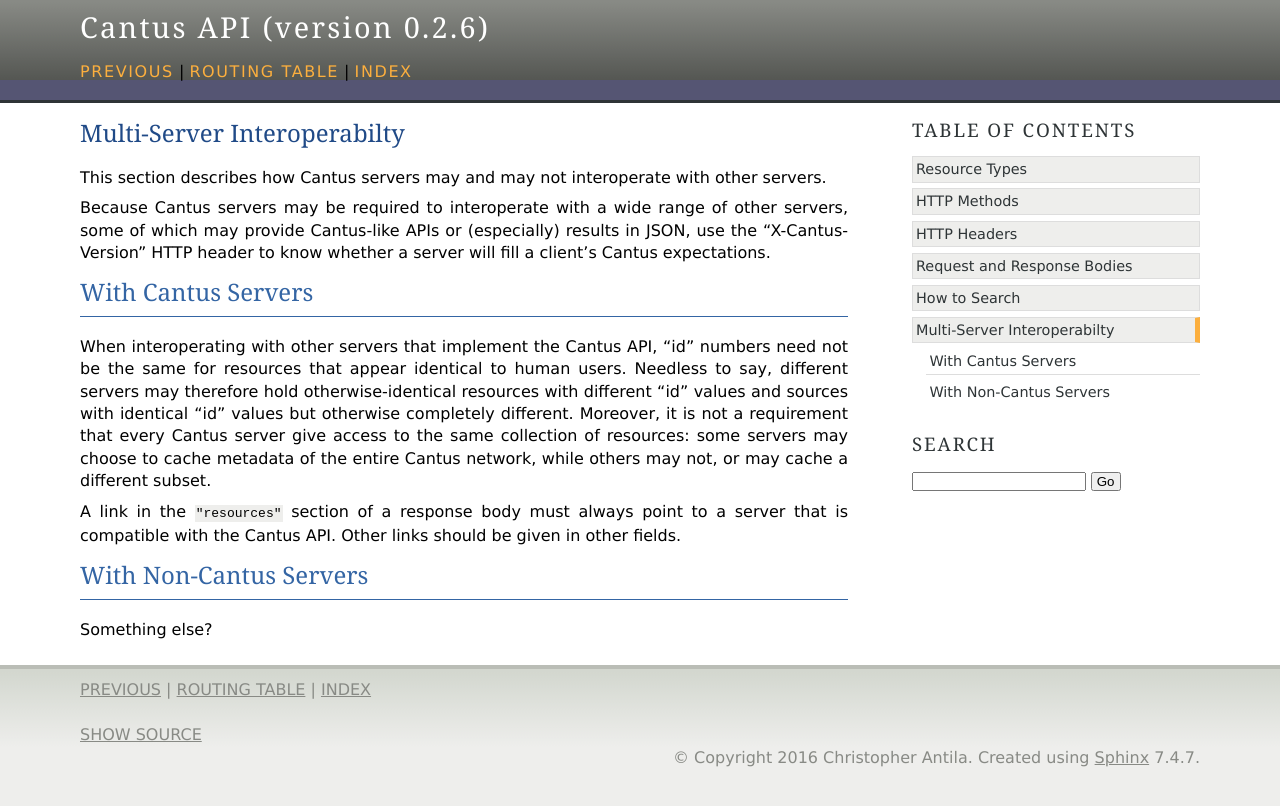
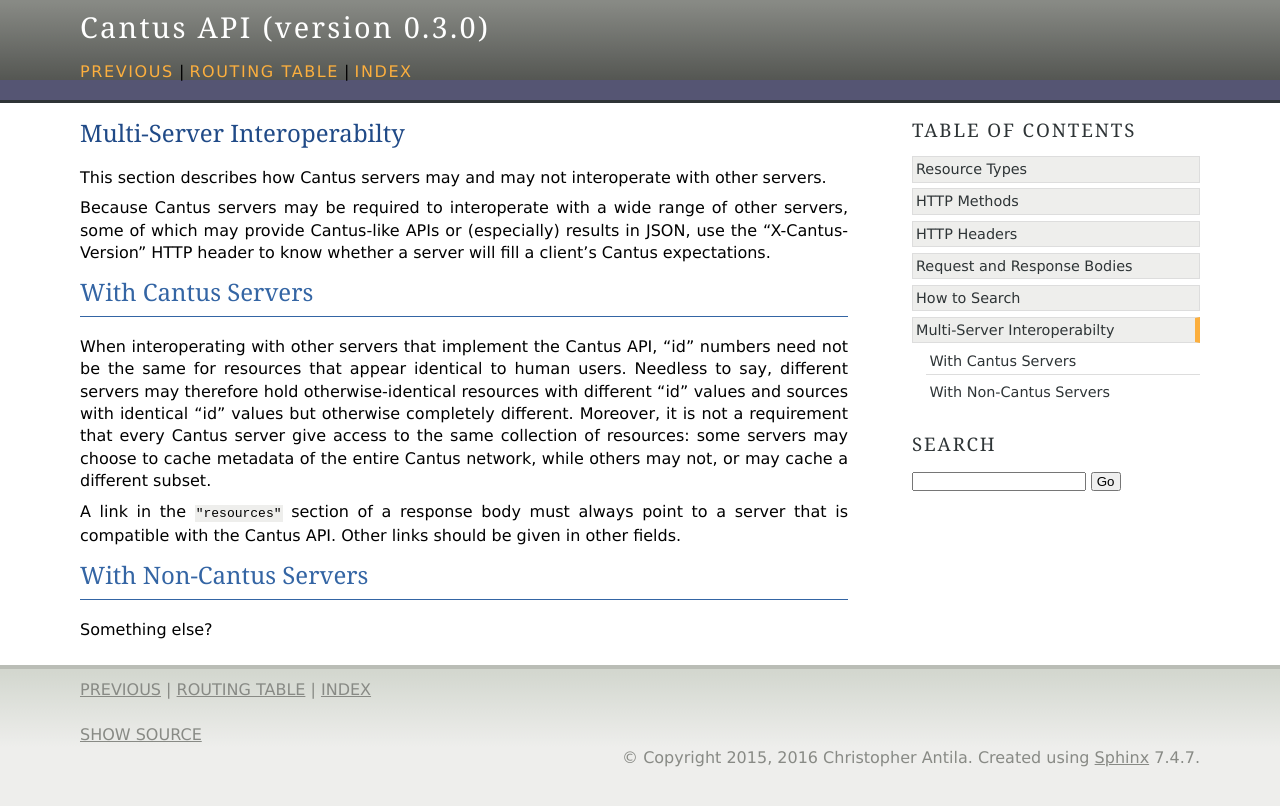
Before and after one commit to CANTUS-Project/api, a Sphinx documentation site: the page built from source/multiserver.rst, in a window 1280 px wide. Shown: the top 806 px of the page. Built offline with Sphinx 7.4.7, drawn with Linux system fonts in a browser that asks for light colours; some of the changed lines change nothing that is shown.

Commit message:
Version 0.3.0

```diff
--- a/source/conf.py
+++ b/source/conf.py
@@ -45,14 +45,17 @@ master_doc = 'index'
 
 # General information about the project.
 project = u'Cantus API'
-copyright = u'2016 Christopher Antila'
+copyright = u'2015, 2016 Christopher Antila'
+# NOTE: If someone else comes along and works on this API, please *add* your name to the copyright
+#       list. When you make a new version, the copyright is shared between all contributors. The
+#       new contributors do not replace the copyright of the previous contributors.
 
 # The version info for the project you're documenting, acts as replacement for
 # |version| and |release|, also used in various other places throughout the
 # built documents.
 #
 # The short X.Y version.
-version = '0.2.6'
+version = '0.3.0'
 # The full version, including alpha/beta/rc tags.
 release = '{}'.format(version)
 
```
